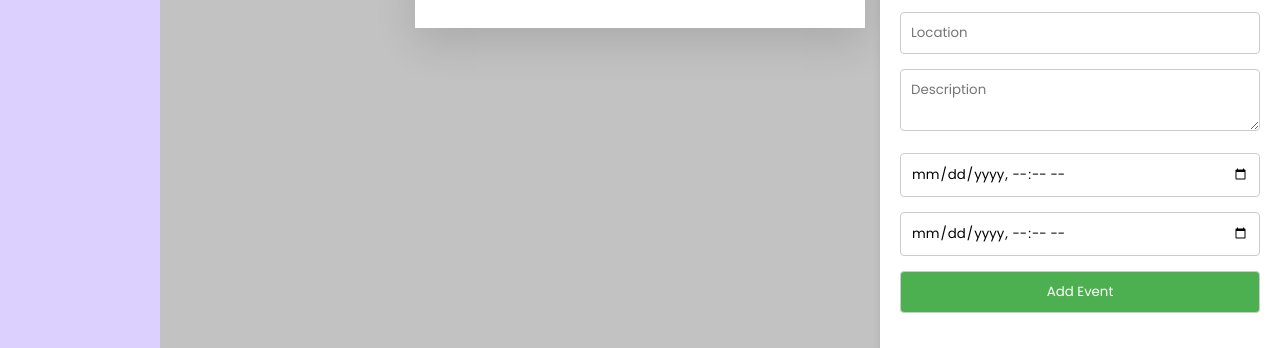
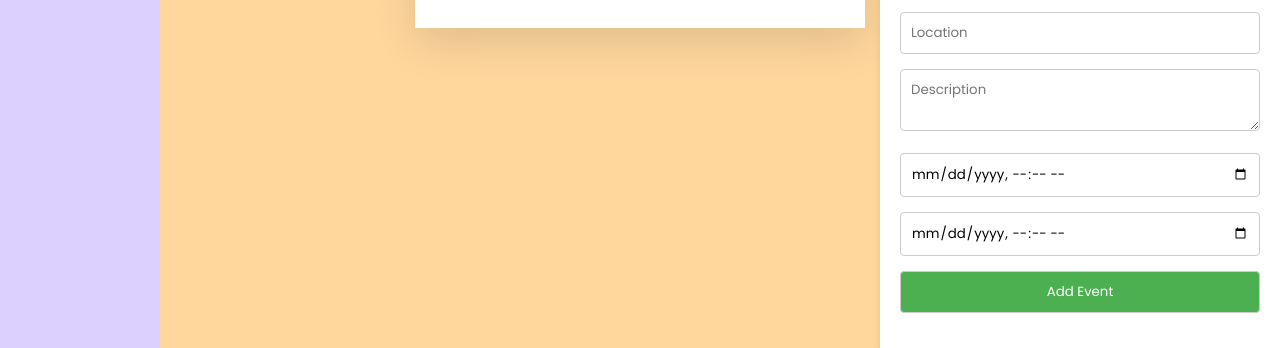
Before and after one commit to felixzsong8/TaskBird, a website: page src/public/index.html in a window 1280 px wide. Shown: the part 452-800 px from the top of the page. Drawn offline with nearby package versions, Linux system fonts and the light colour scheme; no server answers.

Commit message:
Update index.html

```diff
--- a/src/public/index.html
+++ b/src/public/index.html
@@ -9,6 +9,11 @@
         <link rel="stylesheet" href="https://cdnjs.cloudflare.com/ajax/libs/font-awesome/4.7.0/css/font-awesome.min.css">
         <link rel="stylesheet" href="https://fonts.googleapis.com/css2?family=Material+Symbols+Rounded:opsz,wght,FILL,GRAD@20..48,100..700,0..1,-50..200">
         <script src="frontendscript.js" defer></script>
+        <style type="text/css">
+            body {
+                background-color: #ff990062;
+            }
+        </style>
     </head>
 
     <body>
```
